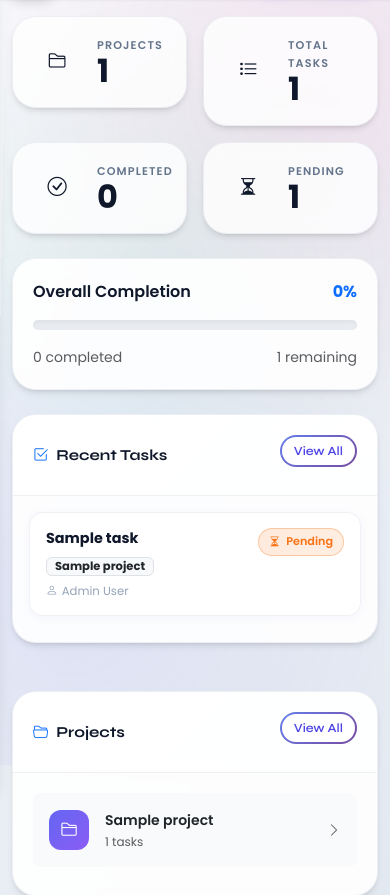
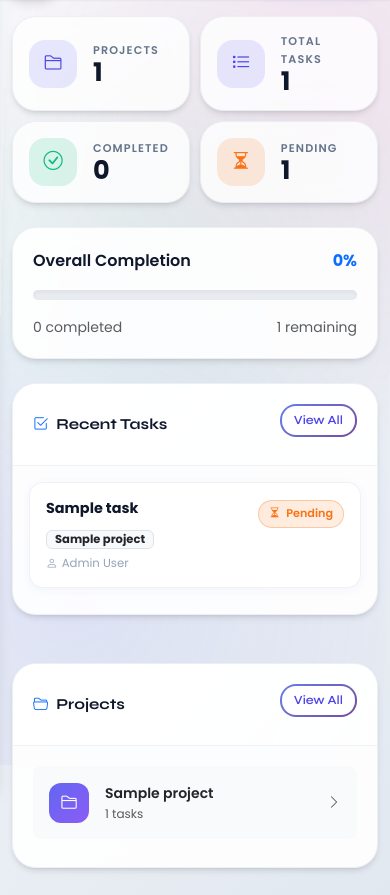
Before and after one commit to shikhakshetri29-alt/projectflow-app, a PHP site: page /dashboard/index.php in a window 390 px wide. Shown: the part 56-951 px from the top of the page. Run offline with PHP 8.4, Linux system fonts and the light colour scheme; a user stored in the database is signed in; data comes from the database, SQL or seed files in the repository; tables that the repository leaves empty hold one stand-in row (values such as "Sample post").

Commit message:
Update index.php

```diff
--- a/php-pmapp/dashboard/index.php
+++ b/php-pmapp/dashboard/index.php
@@ -61,7 +61,6 @@ if (isAdmin()) {
     $recentProjects = null;
 }
 
-// Fetch task rows into array so we can use in both table and cards
 $taskRows = [];
 if ($recentTasks && $recentTasks->num_rows > 0) {
     while ($t = $recentTasks->fetch_assoc()) $taskRows[] = $t;
@@ -77,35 +76,47 @@ if ($recentTasks && $recentTasks->num_rows > 0) {
     <link href="https://cdn.jsdelivr.net/npm/bootstrap-icons@1.11.3/font/bootstrap-icons.min.css" rel="stylesheet">
     <link href="/assets/css/style.css" rel="stylesheet">
     <style>
-        /* ── MOBILE / DESKTOP TOGGLE ── */
-        @media (max-width: 768px) {
-            .desktop-table { display: none !important; }
-            .mobile-cards  { display: block !important; }
-
-            /* Stat grid — 2 columns on mobile */
-            .stat-grid-row > div {
-                width: 50% !important;
-                flex: 0 0 50% !important;
-                max-width: 50% !important;
+        /* ══ STAT CARDS — 4 col desktop, 2 col mobile ══ */
+        .stat-grid-custom {
+            display: grid;
+            grid-template-columns: repeat(4, 1fr);
+            gap: 1rem;
+            margin-bottom: 1.5rem;
+        }
+        @media (max-width: 900px) {
+            .stat-grid-custom { grid-template-columns: repeat(2, 1fr); }
+        }
+        @media (max-width: 480px) {
+            .stat-grid-custom { grid-template-columns: repeat(2, 1fr); gap: 0.6rem; }
+            .stat-card { padding: 1rem !important; }
+            .stat-value { font-size: 1.6rem !important; }
         }
 
-            /* Topbar welcome text hide */
-            .topbar .welcome-text { display: none !important; }
+        /* ══ TABLE: no cut on laptop ══ */
+        .tasks-table-wrap { width: 100%; overflow-x: auto; }
+        .tasks-table-wrap .table { min-width: 480px; table-layout: auto; }
+        .tasks-table-wrap .table td,
+        .tasks-table-wrap .table th { white-space: normal !important; word-break: break-word; }
+        .tasks-table-wrap .table td:first-child,
+        .tasks-table-wrap .table th:first-child { min-width: 150px; }
 
-            /* Topbar button chota */
-            .topbar .btn {
-                padding: 6px 12px !important;
-                font-size: 0.78rem !important;
-                width: auto !important;
-            }
-        }
-        @media (min-width: 769px) {
-            .desktop-table { display: table !important; }
-            .mobile-cards  { display: none !important; }
+        /* ══ MOBILE/DESKTOP TOGGLE ══ */
+        .desktop-only { display: block; }
+        .mobile-only  { display: none;  }
+        @media (max-width: 768px) {
+            .desktop-only { display: none !important; }
+            .mobile-only  { display: block !important; }
+            .welcome-text { display: none !important; }
+            .topbar .btn  { padding: 6px 12px !important; font-size: 0.78rem !important; width: auto !important; margin: 0 !important; }
+            .card-header .btn { padding: 5px 12px !important; font-size: 0.78rem !important; width: auto !important; }
         }
 
-        /* ── Task Card (Mobile) ── */
+        /* ══ MOBILE TASK CARDS ══ */
         .dash-task-card {
+            display: flex;
+            align-items: flex-start;
+            justify-content: space-between;
+            gap: 10px;
             background: rgba(255,255,255,0.95);
             border-radius: 14px;
             padding: 14px 16px;
@@ -113,46 +124,15 @@ if ($recentTasks && $recentTasks->num_rows > 0) {
             border: 1px solid rgba(148,163,184,0.15);
             box-shadow: 0 2px 8px rgba(99,102,241,0.06);
             transition: all 0.25s ease;
-            display: flex;
-            align-items: flex-start;
-            justify-content: space-between;
-            gap: 10px;
         }
-        .dash-task-card:hover {
-            box-shadow: 0 6px 18px rgba(99,102,241,0.12);
-            transform: translateY(-2px);
-        }
-        .dash-task-card .task-info { flex: 1; min-width: 0; }
-        .dash-task-card .task-name {
-            font-weight: 700;
-            font-size: 0.9rem;
-            color: #0f172a;
-            margin-bottom: 5px;
-            word-break: break-word;
-        }
-        .dash-task-card .task-project {
-            font-size: 0.75rem;
-            color: #64748b;
-            margin-bottom: 6px;
-        }
-        .dash-task-card .task-project .badge {
-            font-size: 0.72rem;
-            padding: 3px 8px;
-        }
-        .dash-task-card .task-assignee {
-            font-size: 0.73rem;
-            color: #94a3b8;
-        }
-        .dash-task-card .task-status { flex-shrink: 0; }
-
-        /* View All button mobile */
-        @media (max-width: 768px) {
-            .card-header .btn {
-                padding: 5px 12px !important;
-                font-size: 0.78rem !important;
-                width: auto !important;
-            }
-        }
+        .dash-task-card:hover { box-shadow: 0 6px 18px rgba(99,102,241,0.12); transform: translateY(-2px); }
+        .dtc-info { flex: 1; min-width: 0; }
+        .dtc-name { font-weight: 700; font-size: 0.9rem; color: #0f172a; margin-bottom: 5px; word-break: break-word; }
+        .dtc-project { margin-bottom: 4px; }
+        .dtc-project .badge { font-size: 0.72rem; padding: 3px 8px; white-space: normal; }
+        .dtc-assignee { font-size: 0.73rem; color: #94a3b8; }
+        .dtc-status { flex-shrink: 0; padding-top: 2px; }
+        .dtc-status .status-badge { font-size: 0.7rem !important; padding: 4px 10px !important; }
     </style>
 </head>
 <body>
@@ -162,10 +142,10 @@ if ($recentTasks && $recentTasks->num_rows > 0) {
     <div class="main-content">
         <div class="topbar">
             <div class="topbar-title">Dashboard</div>
-            <div class="d-flex align-items-center gap-3">
+            <div class="d-flex align-items-center gap-2">
                 <span class="text-muted small welcome-text">Welcome back, <strong><?= htmlspecialchars($user['name']) ?></strong></span>
                 <?php if (isAdmin()): ?>
-                    <a href="/projects/create.php" class="btn btn-primary btn-sm px-3">
+                    <a href="/projects/create.php" class="btn btn-primary btn-sm">
                         <i class="bi bi-plus-lg me-1"></i>New Project
                     </a>
                 <?php endif; ?>
@@ -174,52 +154,28 @@ if ($recentTasks && $recentTasks->num_rows > 0) {
 
         <div class="page-body">
 
-            <!-- ══ Stat Cards ══ -->
-            <div class="row g-3 mb-4 stat-grid-row">
-                <div class="col-sm-6 col-xl-3">
+            <!-- STAT CARDS -->
+            <div class="stat-grid-custom">
                 <div class="stat-card">
-                        <div class="stat-icon purple"><i class="bi bi-folder2"></i></div>
-                        <div>
-                            <div class="stat-label">Projects</div>
-                            <div class="stat-value"><?= (int)$stats['total_projects'] ?></div>
+                    <div class="stat-icon primary"><i class="bi bi-folder2"></i></div>
+                    <div><div class="stat-label">Projects</div><div class="stat-value"><?= (int)$stats['total_projects'] ?></div></div>
                 </div>
+                <div class="stat-card">
+                    <div class="stat-icon primary"><i class="bi bi-list-task"></i></div>
+                    <div><div class="stat-label">Total Tasks</div><div class="stat-value"><?= (int)$stats['total_tasks'] ?></div></div>
                 </div>
+                <div class="stat-card">
+                    <div class="stat-icon success"><i class="bi bi-check-circle"></i></div>
+                    <div><div class="stat-label">Completed</div><div class="stat-value"><?= (int)$stats['completed_tasks'] ?></div></div>
                 </div>
-                <div class="col-sm-6 col-xl-3">
                 <div class="stat-card">
-                        <div class="stat-icon blue"><i class="bi bi-list-task"></i></div>
-                        <div>
-                            <div class="stat-label">Total Tasks</div>
-                            <div class="stat-value"><?= (int)$stats['total_tasks'] ?></div>
-                        </div>
-                    </div>
-                </div>
-                <div class="col-sm-6 col-xl-3">
-                    <div class="stat-card">
-                        <div class="stat-icon green"><i class="bi bi-check-circle"></i></div>
-                        <div>
-                            <div class="stat-label">Completed</div>
-                            <div class="stat-value"><?= (int)$stats['completed_tasks'] ?></div>
-                        </div>
-                    </div>
-                </div>
-                <div class="col-sm-6 col-xl-3">
-                    <div class="stat-card">
-                        <div class="stat-icon orange"><i class="bi bi-hourglass-split"></i></div>
-                        <div>
-                            <div class="stat-label">Pending</div>
-                            <div class="stat-value"><?= (int)$stats['pending_tasks'] ?></div>
-                        </div>
-                    </div>
+                    <div class="stat-icon warning"><i class="bi bi-hourglass-split"></i></div>
+                    <div><div class="stat-label">Pending</div><div class="stat-value"><?= (int)$stats['pending_tasks'] ?></div></div>
                 </div>
             </div>
 
-            <!-- ══ Progress Bar ══ -->
-            <?php
-            $pct = ($stats['total_tasks'] > 0)
-                ? round($stats['completed_tasks'] / $stats['total_tasks'] * 100)
-                : 0;
-            ?>
+            <!-- PROGRESS BAR -->
+            <?php $pct = ($stats['total_tasks'] > 0) ? round($stats['completed_tasks'] / $stats['total_tasks'] * 100) : 0; ?>
             <div class="content-card mb-4">
                 <div class="card-body">
                     <div class="d-flex justify-content-between align-items-center mb-2">
@@ -227,8 +183,7 @@ if ($recentTasks && $recentTasks->num_rows > 0) {
                         <span class="fw-bold text-primary"><?= $pct ?>%</span>
                     </div>
                     <div class="progress" style="height:10px;border-radius:50px;">
-                        <div class="progress-bar bg-primary" style="width:<?= $pct ?>%;border-radius:50px;
-                            background:linear-gradient(90deg,#6366f1,#8b5cf6)!important;"></div>
+                        <div class="progress-bar" style="width:<?= $pct ?>%;border-radius:50px;background:linear-gradient(90deg,#6366f1,#8b5cf6)!important;"></div>
                     </div>
                     <div class="d-flex justify-content-between mt-1">
                         <small class="text-muted"><?= (int)$stats['completed_tasks'] ?> completed</small>
@@ -238,7 +193,8 @@ if ($recentTasks && $recentTasks->num_rows > 0) {
             </div>
 
             <div class="row g-4">
-                <!-- ══ Recent Tasks ══ -->
+
+                <!-- RECENT TASKS -->
                 <div class="col-lg-<?= isAdmin() ? '7' : '12' ?>">
                     <div class="content-card">
                         <div class="card-header">
@@ -249,7 +205,8 @@ if ($recentTasks && $recentTasks->num_rows > 0) {
                             <?php if (count($taskRows) > 0): ?>
 
                             <!-- DESKTOP TABLE -->
-                            <table class="table mb-0 desktop-table">
+                            <div class="tasks-table-wrap desktop-only">
+                                <table class="table mb-0">
                                     <thead>
                                         <tr>
                                             <th class="ps-4">Task</th>
@@ -262,7 +219,7 @@ if ($recentTasks && $recentTasks->num_rows > 0) {
                                     <?php foreach ($taskRows as $task): ?>
                                         <tr>
                                             <td class="ps-4 fw-semibold"><?= htmlspecialchars($task['title']) ?></td>
-                                        <td><span class="badge bg-light text-dark border"><?= htmlspecialchars($task['project_title']) ?></span></td>
+                                            <td><span class="badge bg-light text-dark border" style="white-space:normal;"><?= htmlspecialchars($task['project_title']) ?></span></td>
                                             <?php if (isAdmin()): ?>
                                             <td class="text-muted small"><?= htmlspecialchars($task['assignee_name'] ?? '—') ?></td>
                                             <?php endif; ?>
@@ -277,33 +234,26 @@ if ($recentTasks && $recentTasks->num_rows > 0) {
                                     <?php endforeach; ?>
                                     </tbody>
                                 </table>
+                            </div>
 
                             <!-- MOBILE CARDS -->
-                            <div class="mobile-cards p-3">
+                            <div class="mobile-only p-3">
                                 <?php foreach ($taskRows as $task): ?>
                                 <div class="dash-task-card">
-                                    <div class="task-info">
-                                        <div class="task-name"><?= htmlspecialchars($task['title']) ?></div>
-                                        <div class="task-project">
-                                            <span class="badge bg-light text-dark border">
-                                                <?= htmlspecialchars($task['project_title']) ?>
-                                            </span>
+                                    <div class="dtc-info">
+                                        <div class="dtc-name"><?= htmlspecialchars($task['title']) ?></div>
+                                        <div class="dtc-project">
+                                            <span class="badge bg-light text-dark border"><?= htmlspecialchars($task['project_title']) ?></span>
                                         </div>
                                         <?php if (isAdmin() && !empty($task['assignee_name'])): ?>
-                                        <div class="task-assignee">
-                                            <i class="bi bi-person me-1"></i><?= htmlspecialchars($task['assignee_name'] ?? '—') ?>
-                                        </div>
+                                        <div class="dtc-assignee"><i class="bi bi-person me-1"></i><?= htmlspecialchars($task['assignee_name']) ?></div>
                                         <?php endif; ?>
                                     </div>
-                                    <div class="task-status">
+                                    <div class="dtc-status">
                                         <?php if ($task['status'] === 'completed'): ?>
-                                            <span class="status-badge badge-completed" style="font-size:0.7rem;padding:4px 10px;">
-                                                <i class="bi bi-check-circle-fill"></i> Done
-                                            </span>
+                                            <span class="status-badge badge-completed"><i class="bi bi-check-circle-fill"></i> Done</span>
                                         <?php else: ?>
-                                            <span class="status-badge badge-pending" style="font-size:0.7rem;padding:4px 10px;">
-                                                <i class="bi bi-hourglass-split"></i> Pending
-                                            </span>
+                                            <span class="status-badge badge-pending"><i class="bi bi-hourglass-split"></i> Pending</span>
                                         <?php endif; ?>
                                     </div>
                                 </div>
@@ -311,16 +261,13 @@ if ($recentTasks && $recentTasks->num_rows > 0) {
                             </div>
 
                             <?php else: ?>
-                                <div class="empty-state">
-                                    <i class="bi bi-inbox d-block"></i>
-                                    <p>No tasks yet.</p>
-                                </div>
+                                <div class="empty-state"><i class="bi bi-inbox d-block"></i><p>No tasks yet.</p></div>
                             <?php endif; ?>
                         </div>
                     </div>
                 </div>
 
-                <!-- ══ Recent Projects (Admin only) ══ -->
+                <!-- RECENT PROJECTS (Admin) -->
                 <?php if (isAdmin() && $recentProjects): ?>
                 <div class="col-lg-5">
                     <div class="content-card">
@@ -336,10 +283,7 @@ if ($recentTasks && $recentTasks->num_rows > 0) {
                                          style="background:#f9fafb;transition:.15s ease;"
                                          onmouseover="this.style.background='#eef2ff'"
                                          onmouseout="this.style.background='#f9fafb'">
-                                        <div style="width:40px;height:40px;border-radius:12px;
-                                                    background:linear-gradient(135deg,#6366f1,#8b5cf6);
-                                                    display:flex;align-items:center;justify-content:center;
-                                                    color:#fff;font-size:1.1rem;flex-shrink:0;">
+                                        <div style="width:40px;height:40px;border-radius:12px;background:linear-gradient(135deg,#6366f1,#8b5cf6);display:flex;align-items:center;justify-content:center;color:#fff;font-size:1.1rem;flex-shrink:0;">
                                             <i class="bi bi-folder2"></i>
                                         </div>
                                         <div class="flex-grow-1 overflow-hidden">
@@ -351,19 +295,17 @@ if ($recentTasks && $recentTasks->num_rows > 0) {
                                 </a>
                                 <?php endwhile; ?>
                             <?php else: ?>
-                                <div class="empty-state">
-                                    <i class="bi bi-folder2 d-block"></i>
-                                    <p>No projects yet.</p>
-                                </div>
+                                <div class="empty-state"><i class="bi bi-folder2 d-block"></i><p>No projects yet.</p></div>
                             <?php endif; ?>
                         </div>
                     </div>
                 </div>
                 <?php endif; ?>
-            </div><!-- /row -->
-        </div><!-- /page-body -->
-    </div><!-- /main-content -->
-</div><!-- /app-layout -->
+
+            </div>
+        </div>
+    </div>
+</div>
 <script src="https://cdn.jsdelivr.net/npm/bootstrap@5.3.3/dist/js/bootstrap.bundle.min.js"></script>
 </body>
 </html>
```
Lines whose indentation alone changed are shown as unchanged.
